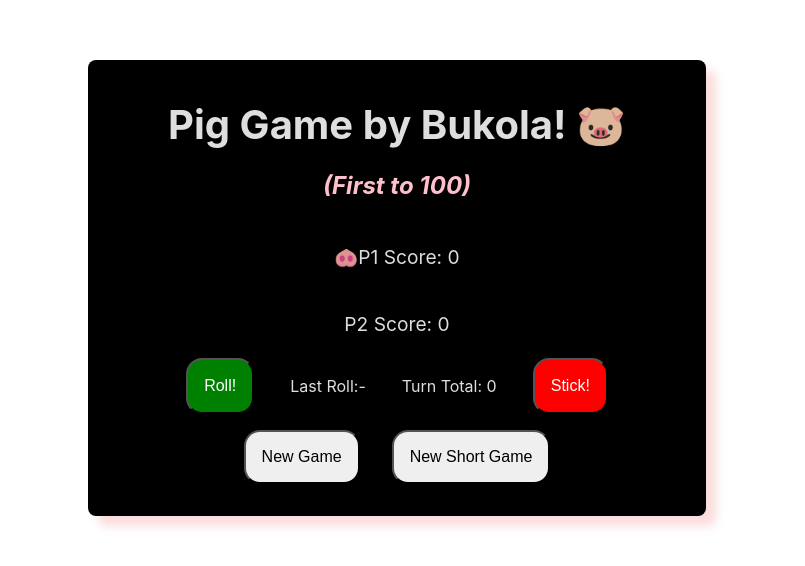
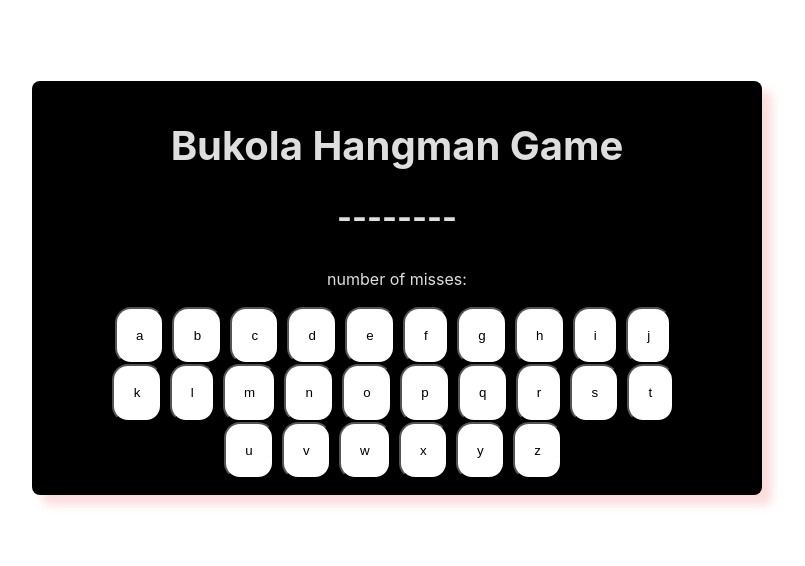
Before and after one commit to BukolaOmok/hangman-game, a React (Vite) app: page / in a window 1280 px wide. Shown: the part 112-678 px from the top of the page, without its empty margins (243-1048 px from the left). Built offline with nearby package versions, Linux system fonts and the light colour scheme.

Commit message:
create static page

```diff
--- a/index.html
+++ b/index.html
@@ -4,7 +4,7 @@
     <meta charset="UTF-8" />
     <link rel="icon" type="image/svg+xml" href="/vite.svg" />
     <meta name="viewport" content="width=device-width, initial-scale=1.0" />
-    <title>Pig Game by Bukola</title>
+    <title>Hangman by Bukola</title>
   </head>
   <body>
     <div id="root"></div>
--- a/src/App.css
+++ b/src/App.css
@@ -15,53 +15,18 @@
   box-shadow: 10px 10px 10px rgba(241, 139, 139, 0.3);
 }
 
-.score-counter-player-1 {
+.group-letter {
   display: flex;
   justify-content: center;
   font-size: 1.2rem;
+  flex-direction: column;
 }
 
-.score-counter-player-2 {
-  display: flex;
-  justify-content: center;
-  font-size: 1.2rem;
+.letter{
+  background-color: white;
+  color: #000000;
+  align-content: space-between;
+  border-radius: 1rem;
+  padding: 1.2rem;
+  margin-right: 0.5rem
 }
-
-.current-score-counter{
-  display: flex;
-  justify-content: space-around;
-}
-
-.roll-button-style {
-  background-color: green;
-  color: white;
-  border-radius: 1rem;
-  padding: 1rem;
-  font-size: 1rem;
-}
-
-.stick-button-style{
-  background-color: red;
-  color: white;
-  border-radius: 1rem;
-  padding: 1rem;
-  font-size: 1rem;
-}
-
-.new-game-buttons{
-  display: flex;
-  justify-content: center;
-}
-
-.button-style{
-  margin: 1rem;
-  padding: 1rem;
-  border-radius: 1rem;
-  font-size: 1rem;
-}
-
-.smaller-heading-style {
-  font-size: 1.5rem;
-  font-style: italic;
-  color: pink;
-}
--- a/src/App.jsx
+++ b/src/App.jsx
@@ -1,10 +1,10 @@
 import "./App.css";
-import PigGame from "./PigGame.jsx";
+import Hangman from "./Hangman.jsx";
 
 export default function App() {
   return (
     <div>
-      <PigGame />
+      <Hangman />
     </div>
   );
 }
--- /dev/null
+++ b/src/Hangman.jsx
@@ -0,0 +1,50 @@
+import "./App.css";
+import React from "react";
+
+export default function Hangman() {
+  return (
+    <div className="group-content">
+      <h1 className="heading-style">Bukola Hangman Game</h1>
+      <h3 className="guessed-word-style">--------</h3>
+      <p className="misses-count-style">number of misses:</p>
+
+      <div className="group-letter">
+        <div className = "first-ten">
+        <button className="letter">a</button>
+        <button className="letter">b</button>
+        <button className="letter">c</button>
+        <button className="letter">d</button>
+        <button className="letter">e</button>
+        <button className="letter">f</button>
+        <button className="letter">g</button>
+        <button className="letter">h</button>
+        <button className="letter">i</button>
+        <button className="letter">j</button>
+        </div>
+
+        <div className="second-ten">
+
+        <button className="letter">k</button>
+        <button className="letter">l</button>
+        <button className="letter">m</button>
+        <button className="letter">n</button>
+        <button className="letter">o</button>
+        <button className="letter">p</button>
+        <button className="letter">q</button>
+        <button className="letter">r</button>
+        <button className="letter">s</button>
+        <button className="letter">t</button>
+        </div>
+
+        <div className = "last-six">
+        <button className="letter">u</button>
+        <button className="letter">v</button>
+        <button className="letter">w</button>
+        <button className="letter">x</button>
+        <button className="letter">y</button>
+        <button className="letter">z</button>
+        </div>
+      </div>
+    </div>
+  );
+}
--- a/src/PigGame.jsx
+++ /dev/null
@@ -1,128 +0,0 @@
-import "./App.css";
-import React from "react";
-
-export default function PigGame() {
-  const [currentPlayer, setCurrentPlayer] = React.useState(true);
-  const [scorePlayer1, setScorePlayer1] = React.useState(0);
-  const [scorePlayer2, setScorePlayer2] = React.useState(0);
-  const [presentRoll, setPresentRoll] = React.useState("-");
-  const [turn, setTurn] = React.useState(0);
-  const [maxCount, setMaxCount] = React.useState(100);
-
-  const rollTurnSection = () => {
-    const randomRoll = Math.floor(Math.random() * (7 - 1) + 1);
-    setPresentRoll(randomRoll);
-    if (currentPlayer && randomRoll === 1) {
-      setTurn(randomRoll * 0);
-      setCurrentPlayer(false);
-    } else if (!currentPlayer && randomRoll === 1) {
-      setTurn(randomRoll * 0);
-      setCurrentPlayer(true);
-    } else setTurn((turn) => turn + randomRoll);
-  };
-
-  const stickSection = () => {
-    if (currentPlayer && presentRoll > 1) {
-      setScorePlayer1((scorePlayer1) => scorePlayer1 + turn);
-      setTurn(0);
-      setCurrentPlayer(false);
-    } else if (!currentPlayer && presentRoll > 1) {
-      setScorePlayer2((scorePlayer2) => scorePlayer2 + turn);
-      setTurn(0);
-      setCurrentPlayer(true);
-    }
-  };
-
-  const updateGameSection = () => {
-    setCurrentPlayer("Player 1");
-    setScorePlayer1(0);
-    setScorePlayer2(0);
-    setPresentRoll("-");
-    setTurn(0);
-  };
-
-  const newGameSection = () => {
-    setMaxCount(100);
-    updateGameSection();
-  };
-
-  const newShortGameSection = () => {
-    setMaxCount(30);
-    updateGameSection();
-  };
-
-  const emojiVisibilityPlayer1 = () => {
-    if (currentPlayer) {
-      if (scorePlayer2 >= maxCount) {
-        return "";
-      } else {
-        return "🐽";
-      }
-    } else {
-      if (scorePlayer1 >= maxCount) {
-        return "🏆";
-      } else {
-        return "";
-      }
-    }
-  };
-  const emojiVisibilityPlayer2 = () => {
-    if (!currentPlayer) {
-      if (scorePlayer1 >= maxCount) {
-        return "";
-      } else {
-        return "🐽";
-      }
-    } else {
-      if (scorePlayer2 >= maxCount) {
-        return "🏆";
-      } else {
-        return "";
-      }
-    }
-  };
-
-  return (
-    <div className="group-content">
-      <h1 className="heading-style">Pig Game by Bukola! 🐷</h1>
-      <h3 className="smaller-heading-style">(First to {maxCount})</h3>
-      <div className="score-counter-player-1">
-        <p className="score-style">{emojiVisibilityPlayer1()}</p>
-        <p className="score-style">P1 Score: {scorePlayer1}</p>
-      </div>
-
-      <div className="score-counter-player-2">
-        <p className="score-style">{emojiVisibilityPlayer2()}</p>
-        <p className="score-style">P2 Score: {scorePlayer2}</p>
-      </div>
-
-      <div className="current-score-counter">
-        <button
-          className="roll-button-style"
-          disabled={scorePlayer1 >= maxCount || scorePlayer2 >= maxCount}
-          onClick={rollTurnSection}
-        >
-          Roll!
-        </button>
-        <p className="current-score-style">Last Roll:{presentRoll} </p>
-        <p className="current-score-style">Turn Total: {turn}</p>
-        <button
-          className="stick-button-style"
-          disabled={scorePlayer1 >= maxCount || scorePlayer2 >= maxCount}
-          onClick={stickSection}
-        >
-          Stick!
-        </button>
-      </div>
-
-      <div className="new-game-buttons">
-        <button className="button-style" onClick={newGameSection}>
-          New Game
-        </button>
-        <button className="button-style" onClick={newShortGameSection}>
-          New Short Game
-        </button>
-      </div>
-    </div>
-  );
-}
```
